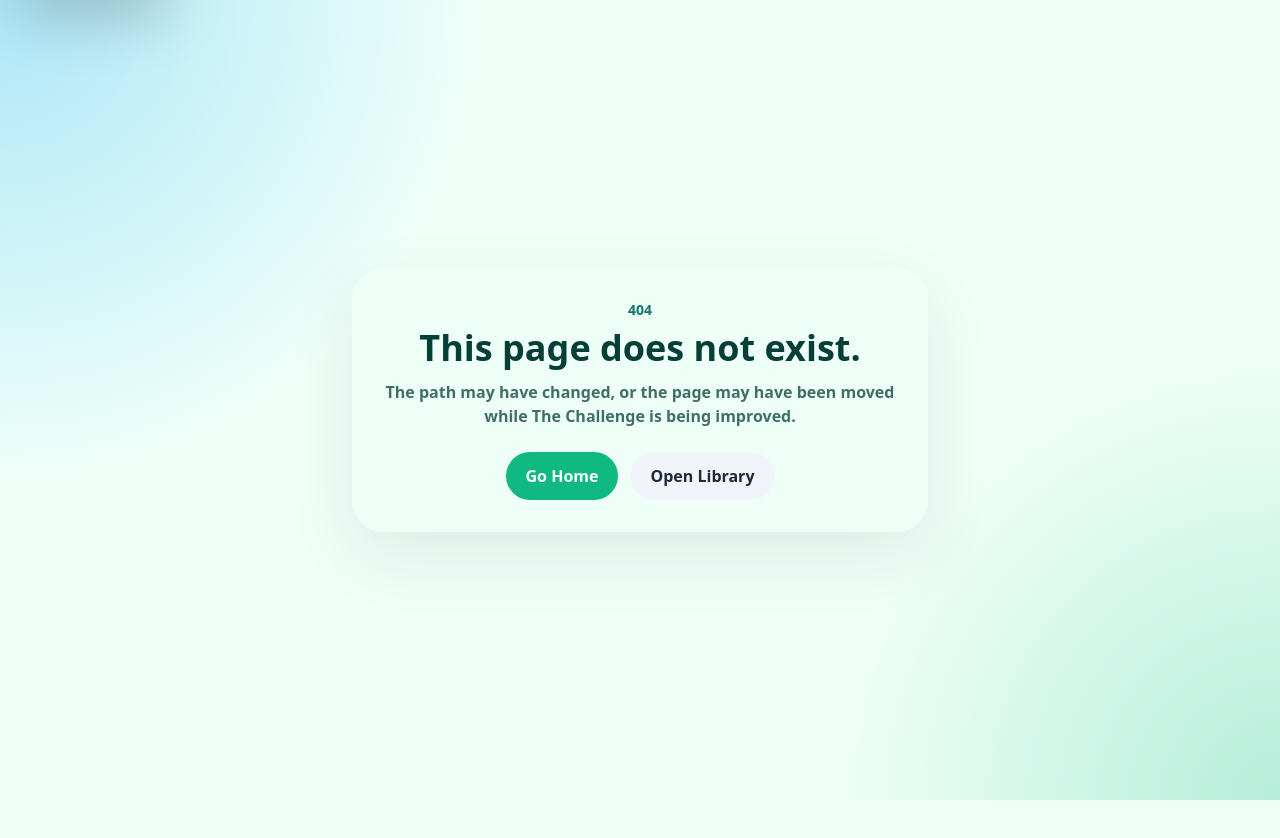
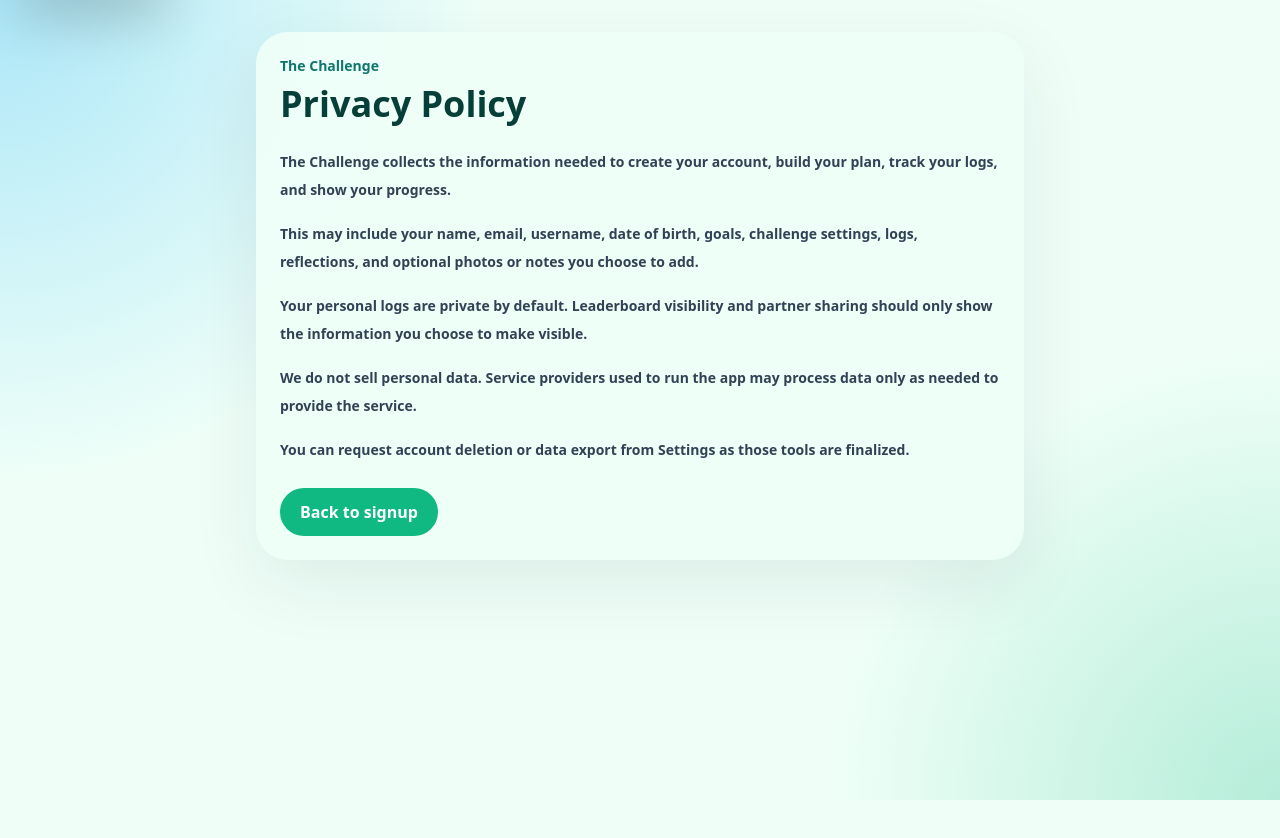
Before and after one commit to hxhhxxs/The-Challenge-, a Next.js app: page /privacy in a window 1280 px wide. Before the commit this address had no page. Shown: the top 838 px of the page. Built offline with nearby package versions, Linux system fonts and the light colour scheme.

Commit message:
Add presentation privacy page

```diff
--- /dev/null
+++ b/app/privacy/page.tsx
@@ -0,0 +1,6 @@
+import Link from "next/link";
+import { cardClass, pageBg } from "@/lib/challenge-ui";
+
+export default function PrivacyPage() {
+  return <main className={pageBg}><section className={`${cardClass} mx-auto max-w-3xl`}><p className="text-sm font-black text-emerald-700">The Challenge</p><h1 className="mt-2 text-4xl font-black">Privacy Policy</h1><div className="mt-6 space-y-4 text-sm font-semibold leading-7 text-slate-700"><p>The Challenge collects the information needed to create your account, build your plan, track your logs, and show your progress.</p><p>This may include your name, email, username, date of birth, goals, challenge settings, logs, reflections, and optional photos or notes you choose to add.</p><p>Your personal logs are private by default. Leaderboard visibility and partner sharing should only show the information you choose to make visible.</p><p>We do not sell personal data. Service providers used to run the app may process data only as needed to provide the service.</p><p>You can request account deletion or data export from Settings as those tools are finalized.</p></div><Link href="/signup" className="mt-6 inline-block rounded-full bg-emerald-600 px-5 py-3 font-black text-white">Back to signup</Link></section></main>;
+}
```
